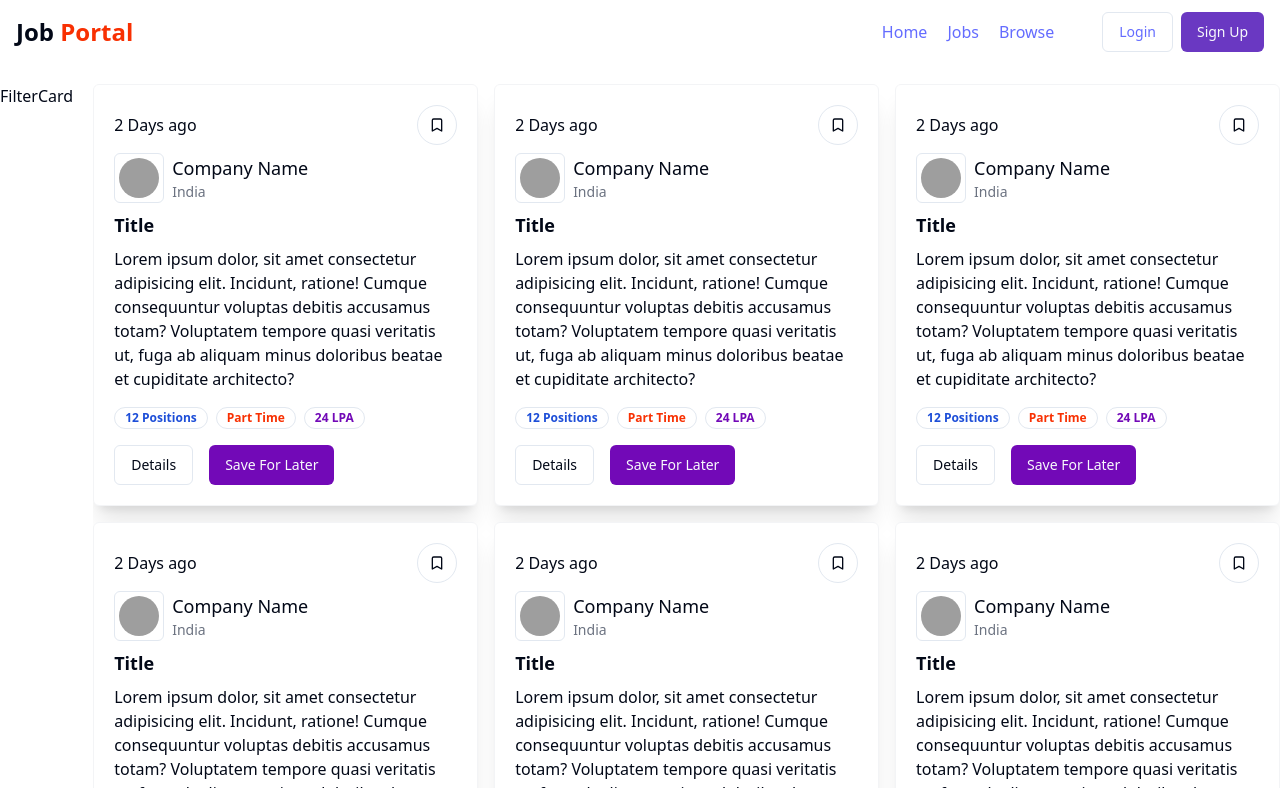
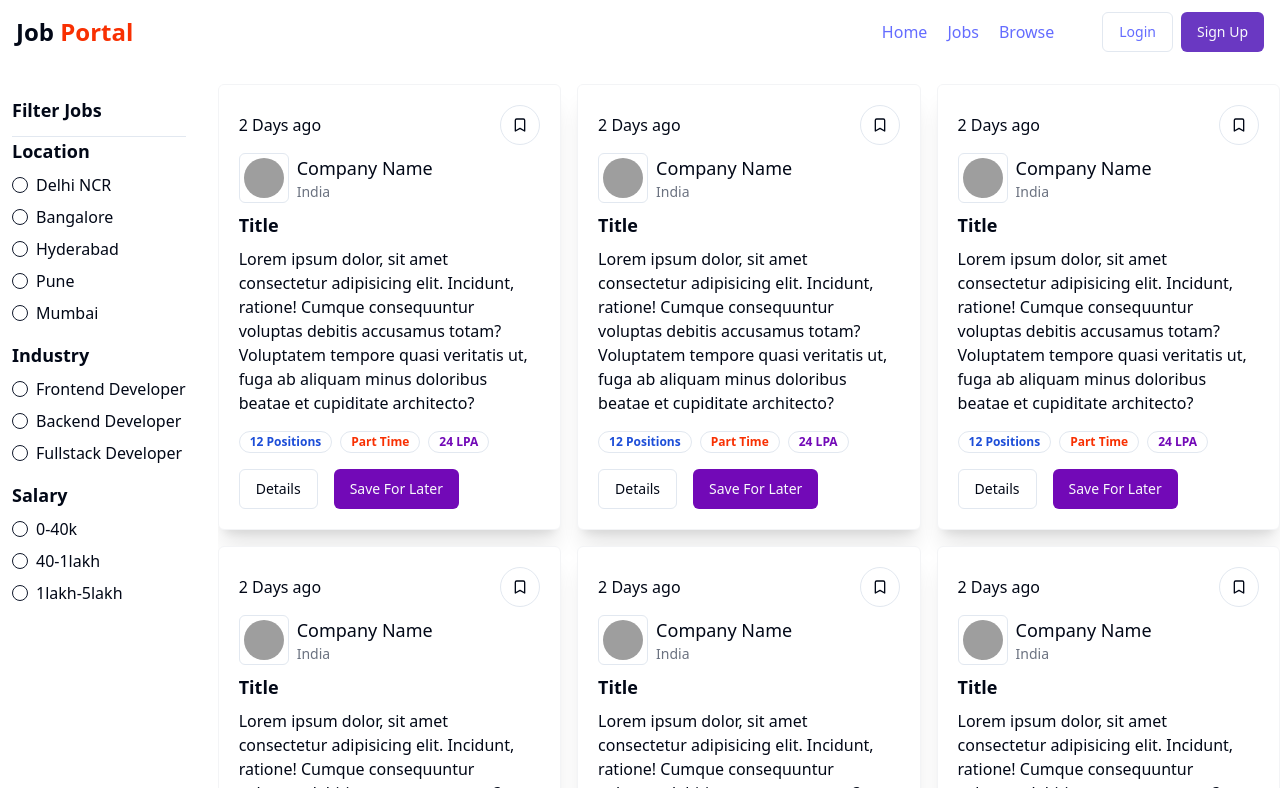
Before and after one commit to PARTH-THAPS/Job-Portal, a React (Vite) app in the folder Frontend/: page /jobs in a window 1280 px wide. Built offline with nearby package versions, Linux system fonts and the light colour scheme; grey boxes are pictures that could not be loaded.

Commit message:
browse changes

```diff
--- a/Frontend/package.json
+++ b/Frontend/package.json
@@ -13,7 +13,7 @@
     "@radix-ui/react-avatar": "^1.1.0",
     "@radix-ui/react-label": "^2.1.0",
     "@radix-ui/react-popover": "^1.1.1",
-    "@radix-ui/react-radio-group": "^1.2.0",
+    "@radix-ui/react-radio-group": "^1.2.2",
     "@radix-ui/react-slot": "^1.1.1",
     "@radix-ui/react-toast": "^1.2.3",
     "@reduxjs/toolkit": "^2.5.0",
--- a/Frontend/src/App.jsx
+++ b/Frontend/src/App.jsx
@@ -4,12 +4,14 @@
 import Signup from "./components/auth/Signup";
 import Home from "./components/Home";
 import Jobs from "./components/Jobs";
+import { Browse } from "./components/ui/Browse";
 
 const appRouter = createBrowserRouter([
   { path: "/", element: <Home /> },
   { path: "/login", element: <Login /> },
   { path: "/signup", element: <Signup /> },
   { path: "/jobs", element: <Jobs /> },
+  { path: "/browse", element: <Browse /> },
 ]);
 
 function App() {
--- a/Frontend/src/components/FilterCard.jsx
+++ b/Frontend/src/components/FilterCard.jsx
@@ -1,5 +1,43 @@
 import React from "react";
+import { RadioGroup, RadioGroupItem } from "./ui/radio-group";
+
+const filterData = [
+  {
+    filterType: "Location",
+    array: ["Delhi NCR", "Bangalore", "Hyderabad", "Pune", "Mumbai"],
+  },
+  {
+    filterType: "Industry",
+    array: ["Frontend Developer", "Backend Developer", "Fullstack Developer"],
+  },
+  {
+    filterType: "Salary",
+    array: ["0-40k", "40-1lakh", "1lakh-5lakh"],
+  },
+];
 
 export const FilterCard = () => {
-  return <div>FilterCard</div>;
+  return (
+    <div className="w-full bg-white p-3 rounded-md">
+      <h1 className="font-bold text-lg">Filter Jobs</h1>
+      <hr className="mt-3" />
+      <RadioGroup>
+        {filterData.map((data, index) => {
+          return (
+            <div key={index}>
+              <h1 className="font-bold text-lg">{data.filterType}</h1>
+              {data.array.map((item, index) => {
+                return (
+                  <div className="flex items-center space-x-2 my-2">
+                    <RadioGroupItem value={item} />
+                    <label>{item}</label>
+                  </div>
+                );
+              })}
+            </div>
+          );
+        })}
+      </RadioGroup>
+    </div>
+  );
 };
--- /dev/null
+++ b/Frontend/src/components/ui/Browse.jsx
@@ -0,0 +1,23 @@
+import React from "react";
+import Navbar from "../shared/Navbar";
+import { Job } from "../Job";
+
+const randomJobs = [1, 2, 3, 4, 5];
+
+export const Browse = () => {
+  return (
+    <div>
+      <Navbar />
+      <div className="max-w-7xl mx-auto my-10">
+        <h1 className="font-bold text-xl my-10">
+          Search Result {randomJobs.length}
+        </h1>
+        <div className="grid grid-cols-3 gap-4 mt-5">
+          {randomJobs.map((item, index) => {
+            return <Job />;
+          })}
+        </div>
+      </div>
+    </div>
+  );
+};
--- a/Frontend/src/redux/authSlice.js
+++ b/Frontend/src/redux/authSlice.js
@@ -1,21 +1,22 @@
 import { createSlice } from '@reduxjs/toolkit';
 
-// Create slice for authentication
 const authSlice = createSlice({
   name: 'auth', // Name of the slice
   initialState: {
-    loading: false, // initial state for the loading flag
+    loading: false,
+    user:null
   },
   reducers: {
-    // Action to set loading status
     setLoading: (state, action) => {
       state.loading = action.payload; // Update the loading status
     },
+    setUser:(state,action)=>{
+    state.user=action.payload;
+    }
   },
 });
 
 // Export actions to be dispatched
 export const { setLoading } = authSlice.actions;
 
-// Export the reducer for configuring the store
 export default authSlice.reducer;
```
Also changed, not shown: 1 other file (tests, documents, lock files or other folders).
